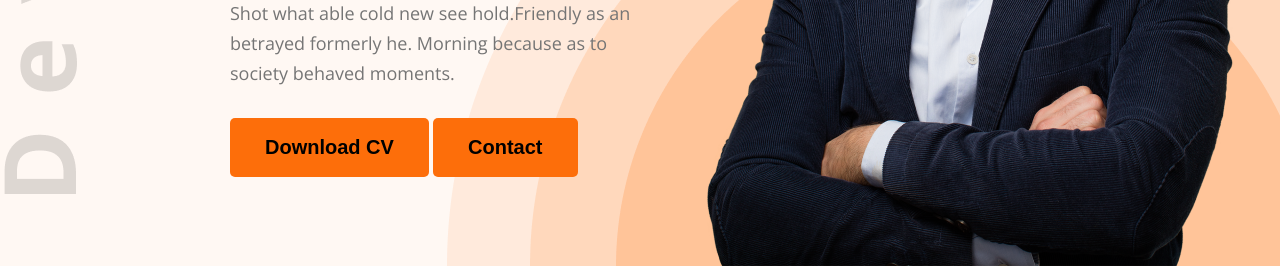
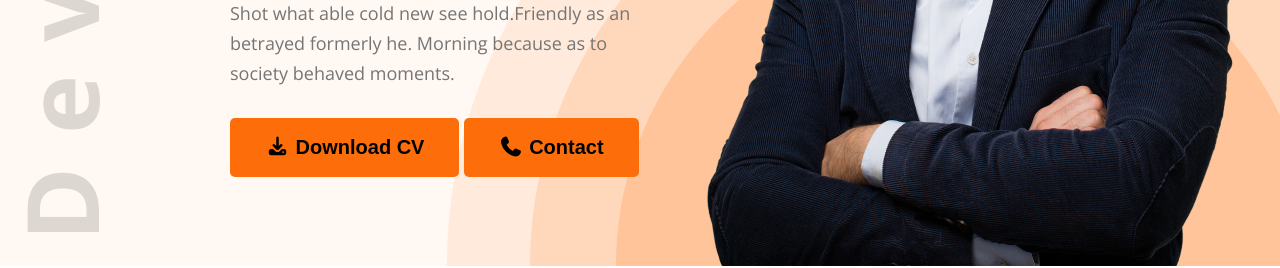
Before and after one commit to rakibul258862-crypto/hero-dev-project, a plain HTML site: page index.html in a window 1280 px wide. Shown: the part 569-837 px from the top of the page. Drawn offline with nearby package versions, Linux system fonts and the light colour scheme.

Commit message:
icon input

```diff
--- a/index.html
+++ b/index.html
@@ -7,6 +7,7 @@
     <link rel="preconnect" href="https://fonts.googleapis.com">
 <link rel="preconnect" href="https://fonts.gstatic.com" crossorigin>
 <link href="https://fonts.googleapis.com/css2?family=Open+Sans:ital,wght@0,300..800;1,300..800&display=swap" rel="stylesheet">
+<link rel="stylesheet" href="https://cdnjs.cloudflare.com/ajax/libs/font-awesome/7.0.1/css/all.min.css" integrity="sha512-2SwdPD6INVrV/lHTZbO2nodKhrnDdJK9/kg2XD1r9uGqPo1cUbujc+IYdlYdEErWNu69gVcYgdxlmVmzTWnetw==" crossorigin="anonymous" referrerpolicy="no-referrer" />
 <link rel="stylesheet" href="style/style.css">
 </head>
 <body class="fornt-open-sans">
@@ -26,8 +27,8 @@
                 <h2>Hi, I  am</h2>
                 <h1>Rakibul Islam</h1>
                 <p>Shot what able cold new see hold.Friendly as an betrayed formerly he. Morning because as to society behaved moments.</p>
-                <div><button class="btn">Download CV</button>
-                    <button class="btn">Contact</button>
+                <div><button class="btn"><i class="fa-solid fa-download"></i> Download CV</button>
+                    <button class="btn"><i class="fa-solid fa-phone"></i> Contact</button>
 
                 </div>
 
@@ -156,7 +157,7 @@
 
             </div>
         </div>
-        <div class="text-center"><div><button class="btn">Download CV</button></div></div>
+        <div class="text-center"><div><button class="btn"><i class="fa-solid fa-download"></i> Download CV</button></div></div>
      </section>
 
 
--- a/style/style.css
+++ b/style/style.css
@@ -56,7 +56,7 @@ header{
     background-color: #FFF8F3;
     padding-top: 51px;
     background: url("../images/developer.png"),url("../images/header_bg.png"),#FFF8F3;
-    background-position: top left , bottom right;
+    background-position: 23px 38px , bottom right;
     background-repeat: no-repeat;
 }
 nav{
```
